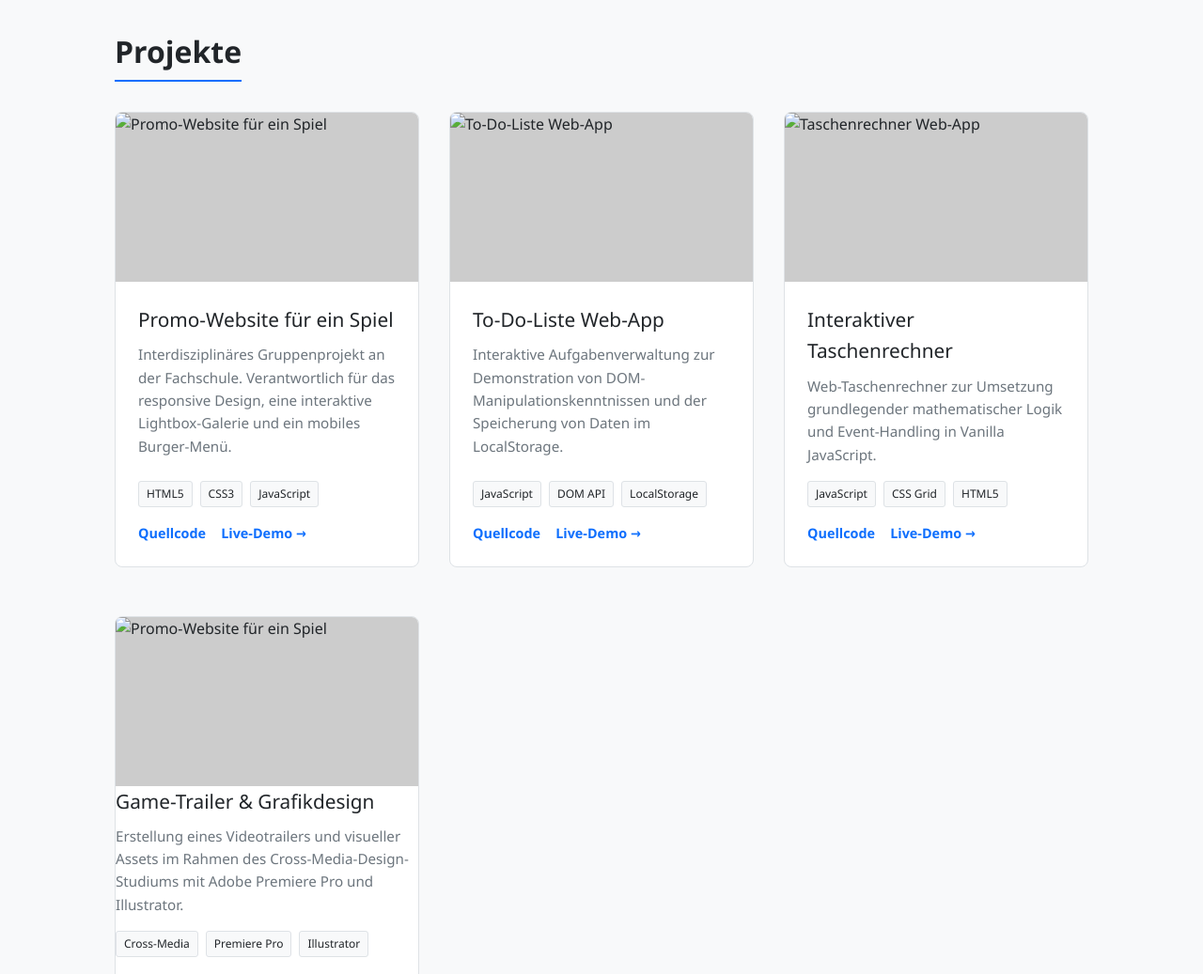
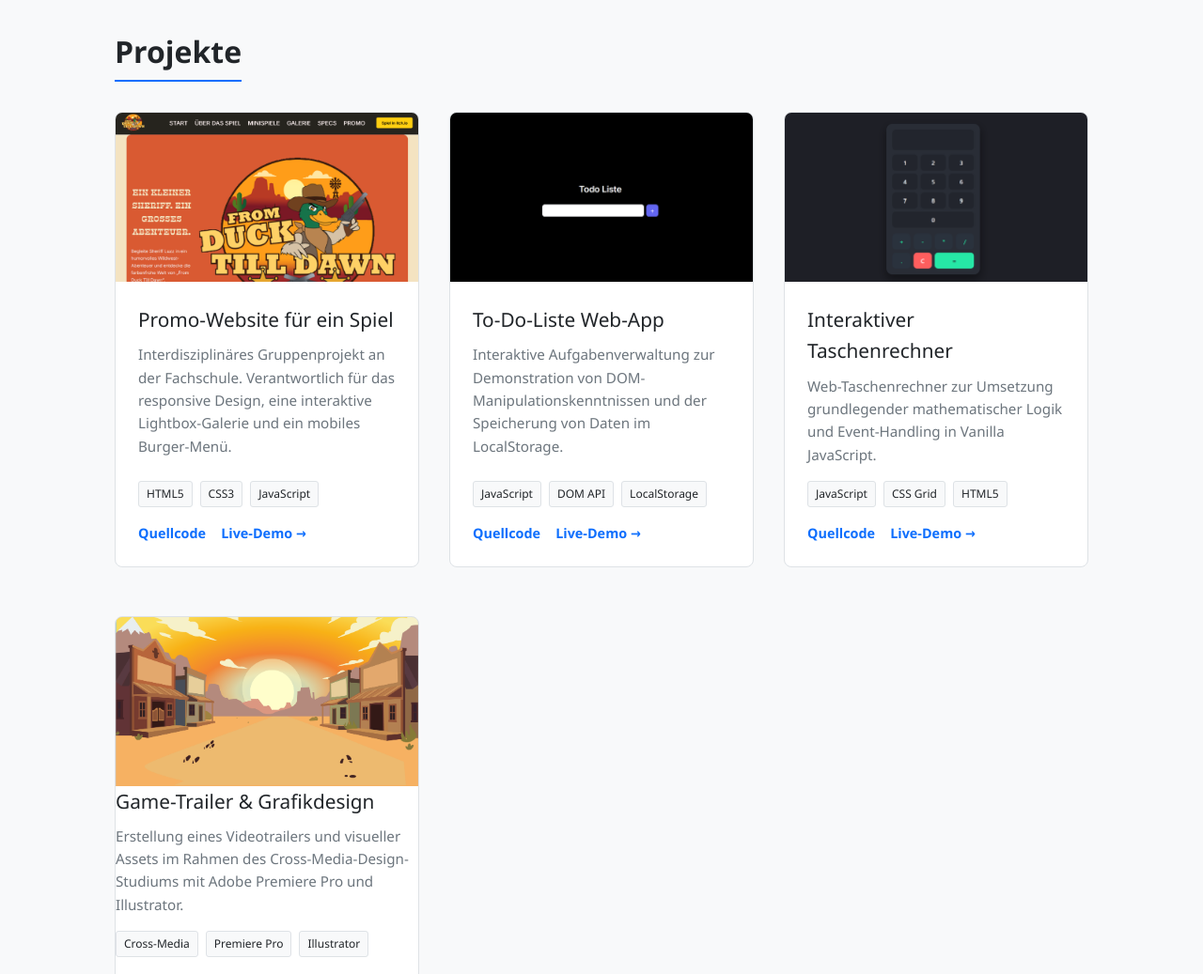
Before and after one commit to artemsokolovwebdev/artemsokolovwebdev.github.io, a plain HTML site: page index.html in a window 1280 px wide. Shown: the part 960-1997 px from the top of the page at 94% size. Drawn offline with Linux system fonts and the light colour scheme.

Commit message:
Update index.html

```diff
--- a/index.html
+++ b/index.html
@@ -278,7 +278,7 @@
 
                 <!-- Projekt 1 (Game Promo Site) -->
                 <div class="card">
-                    <img src="../Desktop/Screenshot 2026-10-11 125517.png" alt="Promo-Website für ein Spiel" class="card-img">
+                    <img src="p/Screenshot 2026-10-11 125517.png" alt="Promo-Website für ein Spiel" class="card-img">
                     <div class="card-body">
                         <div class="card-title">Promo-Website für ein Spiel</div>
                         <div class="card-text">Interdisziplinäres Gruppenprojekt an der Fachschule. Verantwortlich für das responsive Design, eine interaktive Lightbox-Galerie und ein mobiles Burger-Menü.</div>
@@ -296,7 +296,7 @@
 
                 <!-- Projekt 2 (To-Do List App) -->
                 <div class="card">
-                    <img src="../Desktop/TO-DO.png" alt="To-Do-Liste Web-App" class="card-img">
+                    <img src="p/TO-DO.png" alt="To-Do-Liste Web-App" class="card-img">
                     <div class="card-body">
                         <div class="card-title">To-Do-Liste Web-App</div>
                         <div class="card-text">Interaktive Aufgabenverwaltung zur Demonstration von DOM-Manipulationskenntnissen und der Speicherung von Daten im LocalStorage.</div>
@@ -314,7 +314,7 @@
 
                <!-- Projekt 3 (Taschenrechner) -->
                 <div class="card">
-                    <img src="../Desktop/TaschenRechner.png" alt="Taschenrechner Web-App" class="card-img">
+                    <img src="p/TaschenRechner.png" alt="Taschenrechner Web-App" class="card-img">
                     <div class="card-body">
                         <div class="card-title">Interaktiver Taschenrechner</div>
                         <div class="card-text">Web-Taschenrechner zur Umsetzung grundlegender mathematischer Logik und Event-Handling in Vanilla JavaScript.</div>
@@ -332,7 +332,7 @@
 
                 <!-- Projekt 4 (Media & Design) -->
                 <div class="card" style="margin-top: 20px;">
-                    <img src="../Desktop/Web_DUCK_TILL_DA/Grafik/Hintergrund_Hauptmenü.png" alt="Promo-Website für ein Spiel" class="card-img">
+                    <img src="p/Hintergrund_Hauptmenü.png" alt="Promo-Website für ein Spiel" class="card-img">
                         <div class="card-title">Game-Trailer & Grafikdesign</div>
                         <div class="card-text">Erstellung eines Videotrailers und visueller Assets im Rahmen des Cross-Media-Design-Studiums mit Adobe Premiere Pro und Illustrator.</div>
                         <div class="tags">
```
